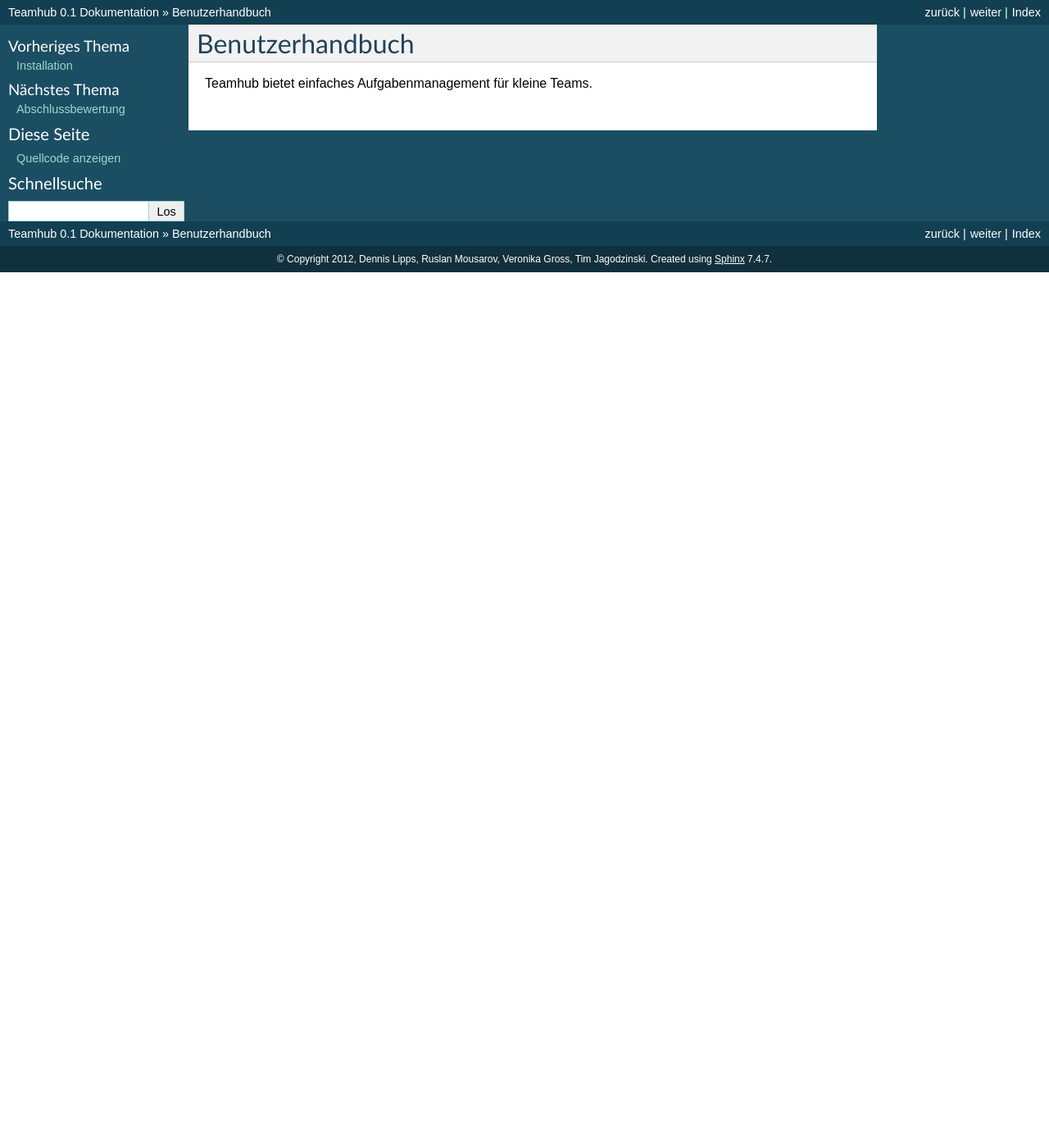
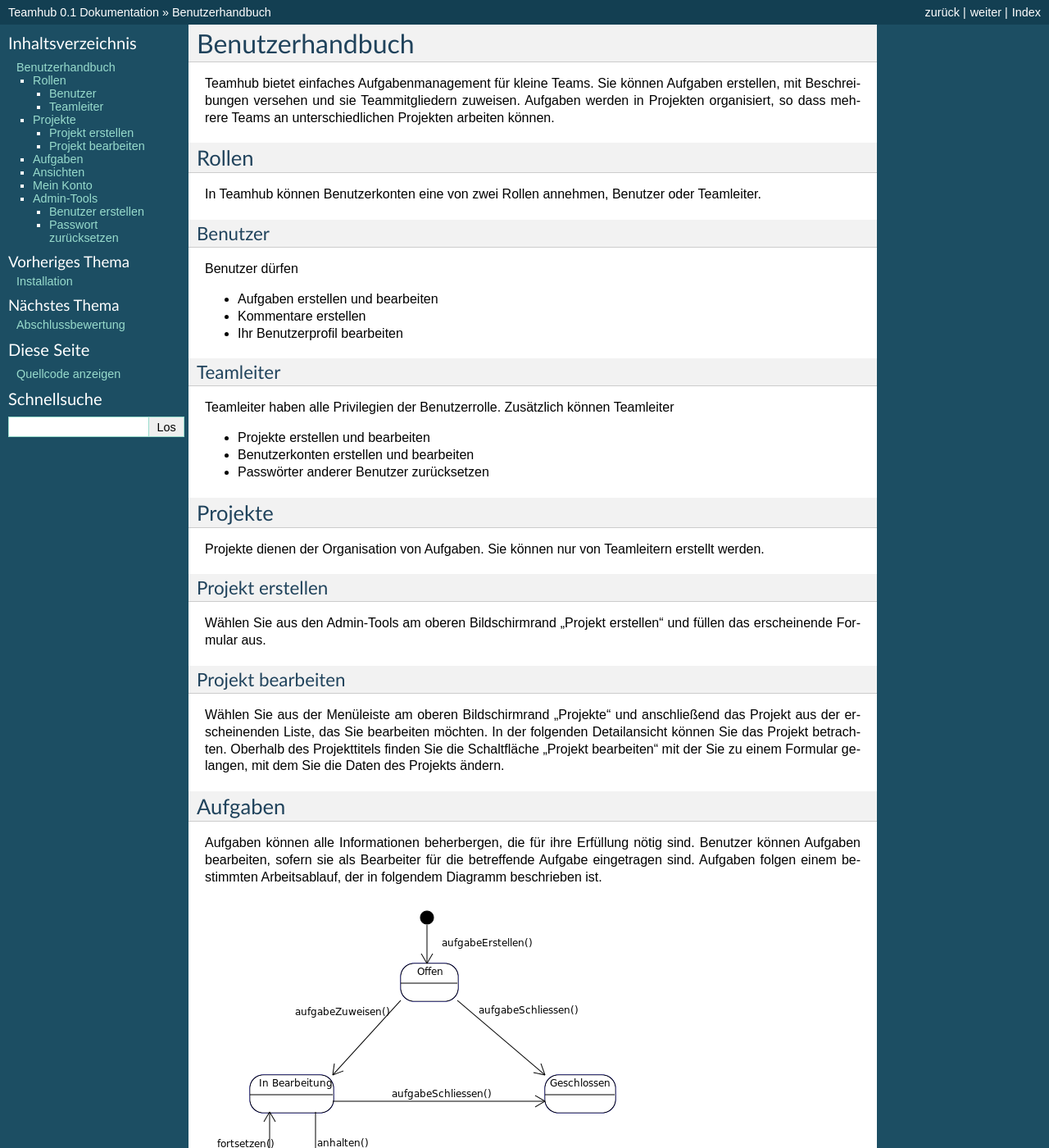
Before and after one commit to neonsamurai/swp2-teamhub, a Sphinx documentation site: the page built from doc/benutzerhandbuch.rst, in a window 1280 px wide and 1400 px high. Shown: the whole window at 82% size. Built offline with Sphinx 7.4.7, drawn with Linux system fonts in a browser that asks for light colours; some of the changed text lies outside the part shown.

Commit message:
adds more docs

```diff
--- a/doc/benutzerhandbuch.rst
+++ b/doc/benutzerhandbuch.rst
@@ -2,4 +2,88 @@
 Benutzerhandbuch
 ================
 
-Teamhub bietet einfaches Aufgabenmanagement für kleine Teams.
+Teamhub bietet einfaches Aufgabenmanagement für kleine Teams. Sie können Aufgaben erstellen, mit Beschreibungen versehen und sie Teammitgliedern zuweisen. Aufgaben werden in Projekten organisiert, so dass mehrere Teams an unterschiedlichen Projekten arbeiten können.
+
+Rollen
+======
+
+In Teamhub können Benutzerkonten eine von zwei Rollen annehmen, Benutzer oder Teamleiter.
+
+Benutzer
+--------
+
+Benutzer dürfen
+
+* Aufgaben erstellen und bearbeiten
+* Kommentare erstellen
+* Ihr Benutzerprofil bearbeiten
+
+Teamleiter
+----------
+Teamleiter haben alle Privilegien der Benutzerrolle. Zusätzlich können Teamleiter
+
+* Projekte erstellen und bearbeiten
+* Benutzerkonten erstellen und bearbeiten
+* Passwörter anderer Benutzer zurücksetzen
+
+Projekte
+========
+
+Projekte dienen der Organisation von Aufgaben. Sie können nur von Teamleitern erstellt werden.
+
+Projekt erstellen
+-----------------
+
+Wählen Sie aus den Admin-Tools am oberen Bildschirmrand "Projekt erstellen" und füllen das erscheinende Formular aus.
+
+Projekt bearbeiten
+------------------
+
+Wählen Sie aus der Menüleiste am oberen Bildschirmrand "Projekte" und anschließend das Projekt aus der erscheinenden Liste, das Sie bearbeiten möchten. In der folgenden Detailansicht können Sie das Projekt betrachten. Oberhalb des Projekttitels finden Sie die Schaltfläche "Projekt bearbeiten" mit der Sie zu einem Formular gelangen, mit dem Sie die Daten des Projekts ändern.
+
+Aufgaben
+========
+
+Aufgaben können alle Informationen beherbergen, die für ihre Erfüllung nötig sind. Benutzer können Aufgaben bearbeiten, sofern sie als Bearbeiter für die betreffende Aufgabe eingetragen sind. Aufgaben folgen einem bestimmten Arbeitsablauf, der in folgendem Diagramm beschrieben ist.
+
+.. image:: img/status.png
+
+Ansichten
+=========
+
+In Teamhub können Sie verschiedene Ansichten aufrufen, um Aufgaben eines bestimmten Typs oder Projekte anzuzeigen. Die Aufgabenansichten finden Sie unter dem Menüpunkt "Aufgaben" in der Menüleiste, die Projektlistenansicht unter dem Menüpunkt "Projekte".
+
+* Meine Aufgaben: Alle Aufgaben, in denen Sie als Bearbeiter eingetragen sind.
+* Offene Aufgaben: Alle Aufgaben, die im Status "Offen" stehen.
+* Von mir erstellte Aufgaben: Alle Aufgaben in denen Sie als Ersteller eingetragen sind.
+* Projekte: Liste aller Projekte, die sich im System befinden.
+
+Mein Konto
+==========
+
+Unter diesem Menüpunkt können Sie ihr
+
+* Profil bearbeiten,
+* Passwort ändern,
+* sowie sich vom System abmelden.
+
+Admin-Tools
+===========
+
+Die Admin-Tools ermöglichen dem Teamleiter Benutzerkonten zu erstellen, Passwörter zurückzusetzen und Projekte zu erstellen.
+
+.. note:: Die Admin-Tools sind nur verfügbar, wenn Ihr Benutzerkonto mit der Teamleiter-Rolle versehen ist.
+
+Benutzer erstellen
+------------------
+
+Geben Sie Benutzername und Emailadresse des Benutzers an. Sie können außerdem auswählen, ob der neue Benutzer die Rolle des Teamleiters erhalten soll.
+
+.. note:: Der Benutzername darf nur Buchstaben, Ziffern, sowie die Zeichen "@-_+" enthalten.
+
+Wenn Sie das Formular absenden, wird ein neuer Benutzer mit den gewählten Daten erstellt. Das Benutzerkonto erhält zunächst das Standardpasswort "test".
+
+Passwort zurücksetzen
+---------------------
+
+Falls ein Benutzer sein Passwort vergessen hat, können Teamleiter das Passwort des Benutzers auf das Standardpasswort "test" zurücksetzen. Wählen Sie hierfür den gewünschten Benutzer aus der Dropdownliste aus und bestätigen Sie mit der Schaltfläche "Zurücksetzen".
--- a/requirements.txt
+++ b/requirements.txt
@@ -1,7 +1,10 @@
 Django==1.4.1
+Fabric==1.5.2
 Jinja2==2.6
 Pygments==1.5
 Sphinx==1.1.3
 argparse==1.2.1
 docutils==0.9.1
+paramiko==1.9.0
+pycrypto==2.6
 wsgiref==0.1.2
--- a/setup.py
+++ b/setup.py
@@ -12,9 +12,9 @@
                         ],
 
     # metadata for upload to PyPI
-    author="Tim",
-    author_email="tim@gmail.com",
-    description="This is an Example Package",
+    author="Veronika Gross, Tim Jagodzinski, Dennis Lipps, Ruslan Mousarov",
+    author_email="tim.jagodzinski@gmail.com",
+    description="Slimmed down task management application for Django framework",
     license="None",
     keywords="task management project",
     url="https://github.com/neonsamurai/swp2-teamhub", # project home page, if any
```
Also changed, not shown: doc/index.rst (+8 -0 lines), doc/img/klassendiagramm.png (added), doc/img/status.svg (deleted), 9 other files.
